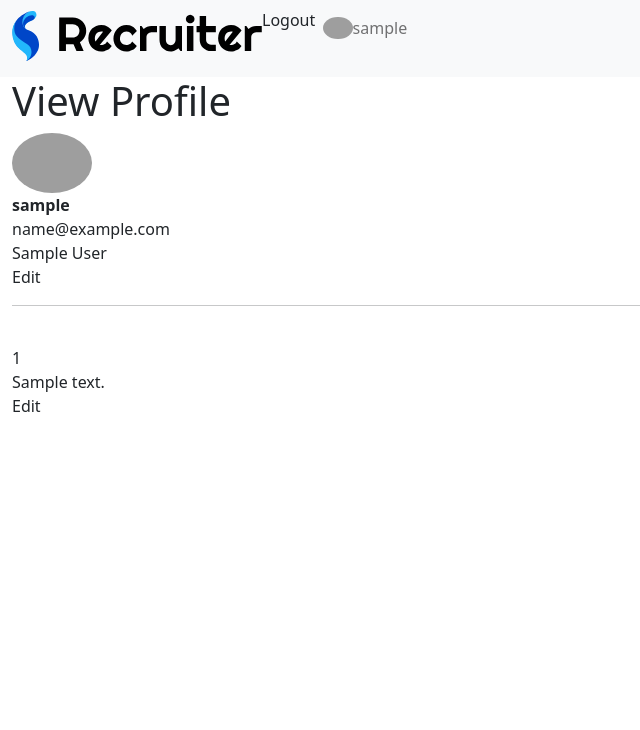
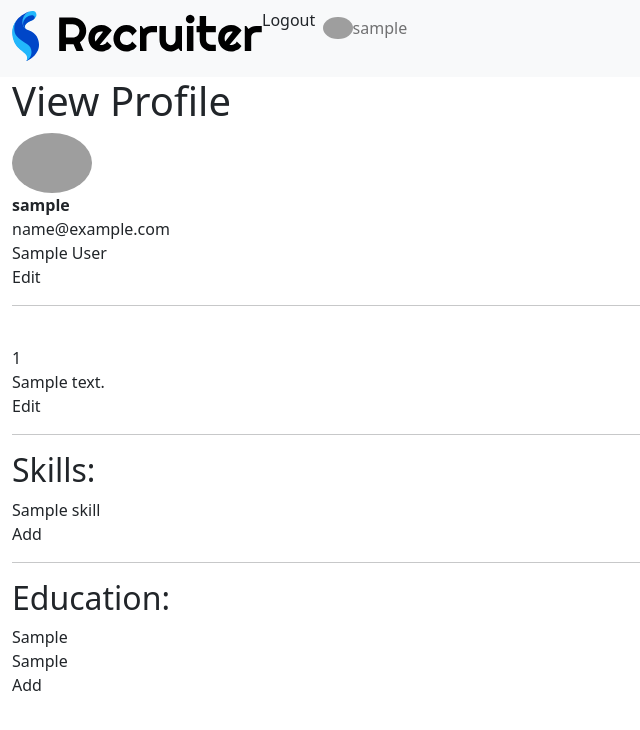
Before and after one commit to MeJaM35/Recruitement-Management-System--Django, a Django app: page /applicant/view-profile in a window 1280 px wide. Shown: the top 730 px of the page, without its empty margins (0-640 px from the left). Run offline with Django 4.2, Linux system fonts and the light colour scheme; a user stored in the database is signed in; tables that the repository leaves empty hold one stand-in row (values such as "Sample post"); grey boxes are pictures that could not be loaded.

Commit message:
skills and education added to profile page

```diff
--- a/base/urls.py
+++ b/base/urls.py
@@ -10,6 +10,7 @@ urlpatterns = [
 
 
     path('applicant/more-details', views.applicant_edit, name='applicant-edit'),
+    path('applicant/more-details/add-skill', views.add_skills, name='add-skill'),
     path('applicant/edit-details/<str:pk>/', views.user_edit, name='user-edit'),
     path('applicant/view-profile', views.view_profile, name='view-profile'),
 
--- a/base/views.py
+++ b/base/views.py
@@ -1,6 +1,6 @@
 import email
 from django.shortcuts import render, redirect
-from .models import User, Applicant
+from .models import User, Applicant, Skill, Edu
 from .forms import UserSignUpForm, ApplicantForm, ProfileForm
 from django.contrib import messages
 from django.contrib.auth import login, logout , authenticate
@@ -39,29 +39,58 @@ def register(request):
 @login_required(login_url='login')
 def view_profile(request):
     User = request.user
+    Skills = Skill.objects.filter(applicant = User.applicant)
+    edu = Edu.objects.filter(applicant = User.applicant)
+
     context = {
         'User' : User,
+        'Skills' : Skills,
+        'Edu' : edu,
 
     }
     return render(request, 'base/applicant-details.html', context)
 
+
 @login_required(login_url='login')
-def user_edit(request, pk):
-    user = User.objects.get(id=pk)
-    pform = ProfileForm(instance=request.user)
+def add_skills(request):
+    page = 'add_skill'
+    User =request.user
+    Skills = Skill.objects.filter(applicant = User.applicant)
     if request.method == 'POST':
-        #user.pfp = request.FILES
-        user.username = request.POST.get('username')
-        user.fname = request.POST.get('first_name')
-        user.lname = request.POST.get('last_name')
-        user.save()
+        skill = Skill.objects.create(
+            name = request.POST.get('skill'),
+        )
+        User.applicant.skills.add(skill)
+
+
         return redirect('view-profile')
 
 
 
 
+
     context = {
-        'pform': pform,
+        'User': User,
+        'Skills': Skills,
+    }
+    return render(request, 'base/add-skills.html', context)
+
+@login_required(login_url='login')
+def user_edit(request, pk):
+    user = User.objects.get(id=pk)
+    form = ProfileForm(instance=user)
+    if request.method == 'POST':
+        form = ProfileForm(request.POST, request.FILES, instance=user)
+        if form.is_valid():
+            form.save()
+            return redirect('view-profile')
+
+
+
+
+
+    context = {
+        'pform': form,
     }
     return render(request, 'base/user-edit.html', context)
 
--- a/templates/base/applicant-details.html
+++ b/templates/base/applicant-details.html
@@ -59,6 +59,52 @@
 
               > Edit</a>
 
+              <hr>
+
+<h2> Skills: </h2>
+
+{% for Skill in Skills %}
+
+{{Skill.name}}
+
+{% endfor %}
+
+<a
+                class="nav-link d-flex align-items-center"
+               href="{% url 'add-skill' %}"
+
+              > Add</a>
+
+              <hr>
+
+<h2> Education: </h2>
+
+{% for E in Edu %}
+
+{{E.degree}} {{E.start_date|time}} {{E.end_date|time}}
+<br>
+{{E.inst}}
+<br>
+
+{% comment %} <!-- {% for Skill in E.skills %}
+
+{{Skill.name}}
+
+{% endfor %} --> {% endcomment %}
+
+
+{% endfor %}
+
+<a
+                class="nav-link d-flex align-items-center"
+               href="{% url 'add-skill' %}"
+
+              > Add</a>
+
+
+
+
+
 
 
 
```
Also changed, not shown: templates/base/add-skills.html (added, +46 -0 lines).
